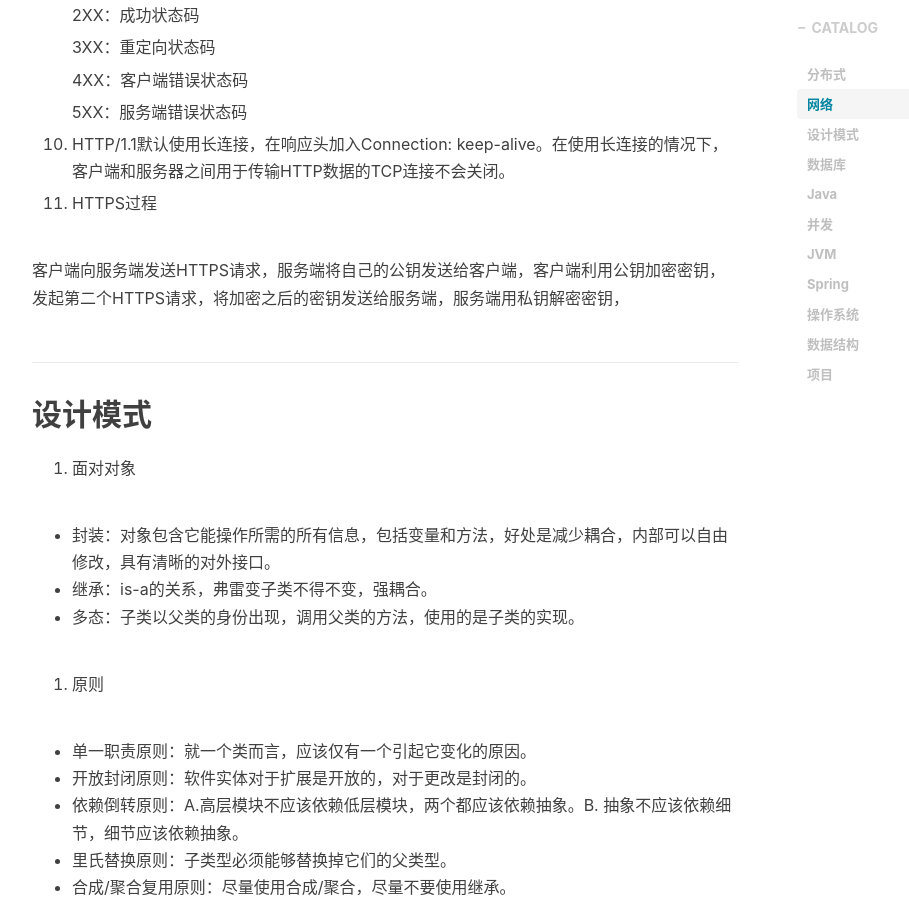
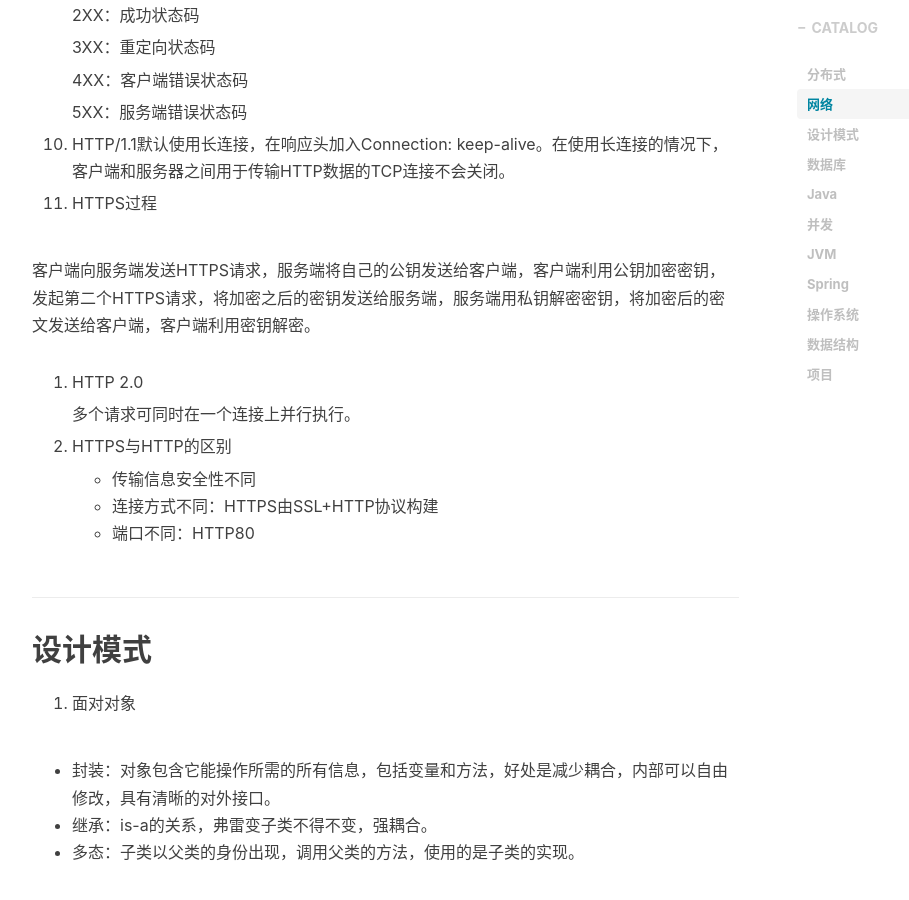
Before and after one commit to yycg/yycg.github.io, a Jekyll site: the page built from _posts/2020-07-05-summary.markdown, in a window 1280 px wide and 900 px high, scrolled down 3136 px. Shown: the whole window, without its empty margins (233-1142 px from the left). Built offline with Jekyll 4.4.1, drawn with Linux system fonts in a browser that asks for light colours; nearby versions of some CDN libraries; comment, search, counter and statistics services are not loaded.

Commit message:
update 20/08/04

```diff
--- a/_posts/2020-07-05-summary.markdown
+++ b/_posts/2020-07-05-summary.markdown
@@ -148,7 +148,17 @@ tags:
 
 11. HTTPS过程
 
-  客户端向服务端发送HTTPS请求，服务端将自己的公钥发送给客户端，客户端利用公钥加密密钥，发起第二个HTTPS请求，将加密之后的密钥发送给服务端，服务端用私钥解密密钥，
+  客户端向服务端发送HTTPS请求，服务端将自己的公钥发送给客户端，客户端利用公钥加密密钥，发起第二个HTTPS请求，将加密之后的密钥发送给服务端，服务端用私钥解密密钥，将加密后的密文发送给客户端，客户端利用密钥解密。
+
+12. HTTP 2.0
+
+	多个请求可同时在一个连接上并行执行。
+
+13. HTTPS与HTTP的区别
+
+	- 传输信息安全性不同
+	- 连接方式不同：HTTPS由SSL+HTTP协议构建
+	- 端口不同：HTTP80
 
 ## 设计模式
 
--- a/_protected/2020-08-01-meituan.markdown
+++ b/_protected/2020-08-01-meituan.markdown
@@ -49,4 +49,6 @@ layout: encrypted
 
 中饭路上给我介绍头发，说染头发最后的归宿就是黄色。她之前还染过一个引人注目的红色的头发，给我看了照片。
 
-6/26 唱歌 -->
+**6/26 星期五**
+
+唱歌
```
